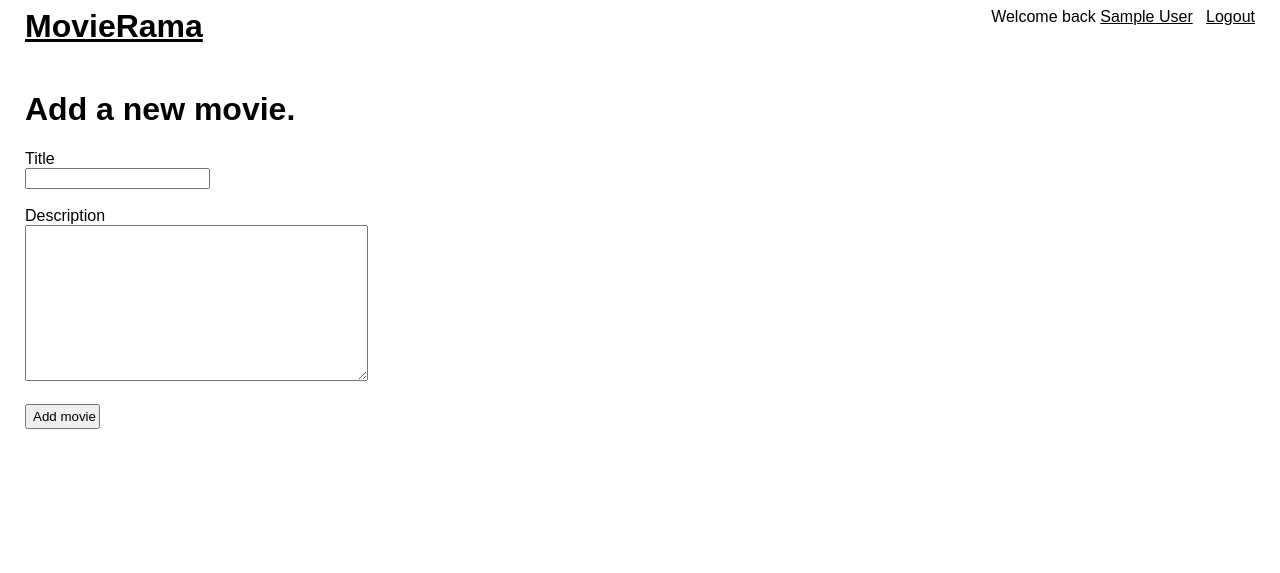
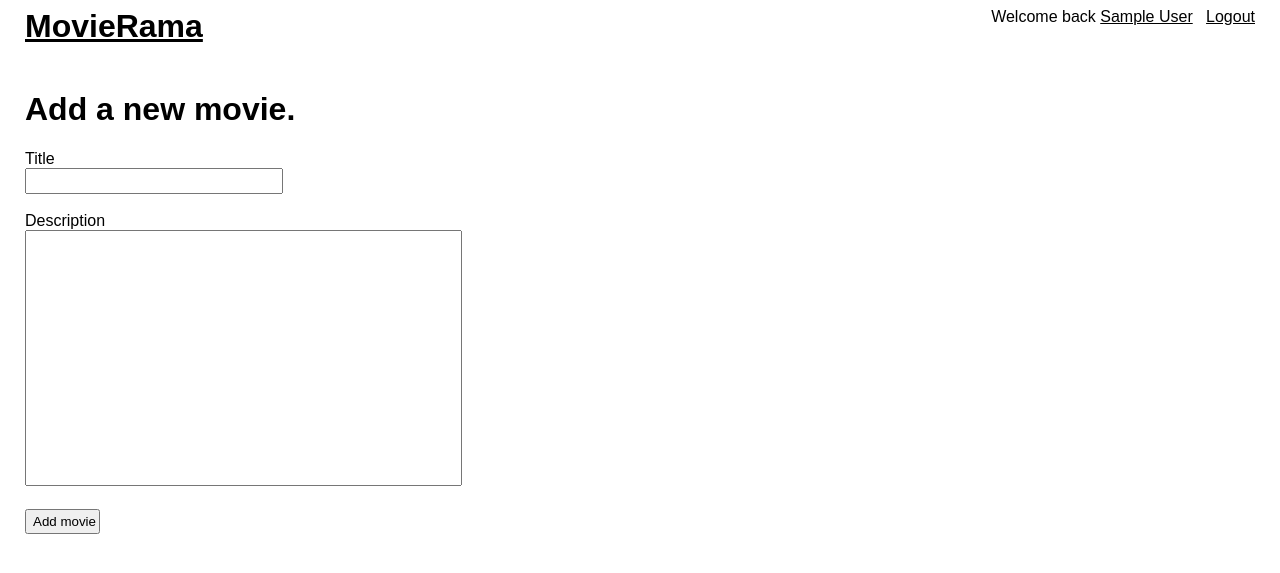
Before and after one commit to xalexakos/movierama, a Django app: page /add-movie/ in a window 1280 px wide. Shown: the top 573 px of the page. Run offline with Django 3.2, Linux system fonts and the light colour scheme; the visitor is signed in with stand-in values (Sample User, id 1).

Commit message:
- fixed some css.

```diff
--- a/movies/static/movies/app.css
+++ b/movies/static/movies/app.css
@@ -139,9 +139,16 @@ span.post-info a, span.user-info a, span.user a {
 }
 
 #id_username, #id_password, #id_password1,
-#id_password2, #id_first_name, #id_last_name {
+#id_password2, #id_first_name, #id_last_name,
+#id_title {
     width: 250px;
     height: 20px;
+}
+
+#id_description {
+    resize: none;
+    width: 50%;
+    height: 250px
 }
 
 .hidden {
```
